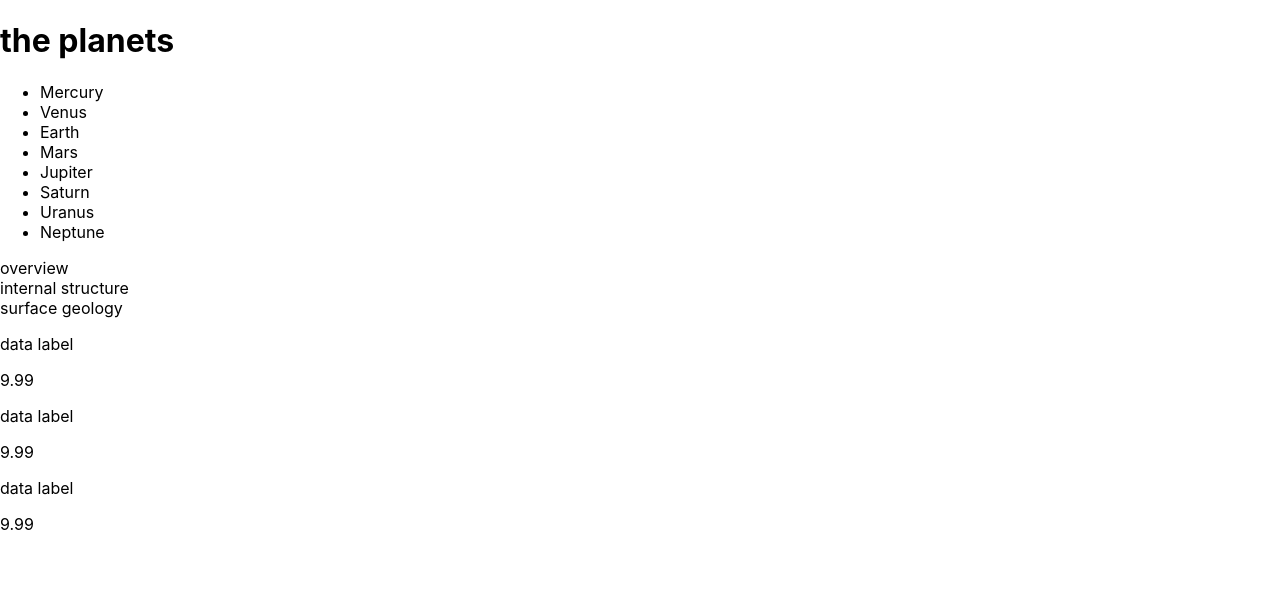
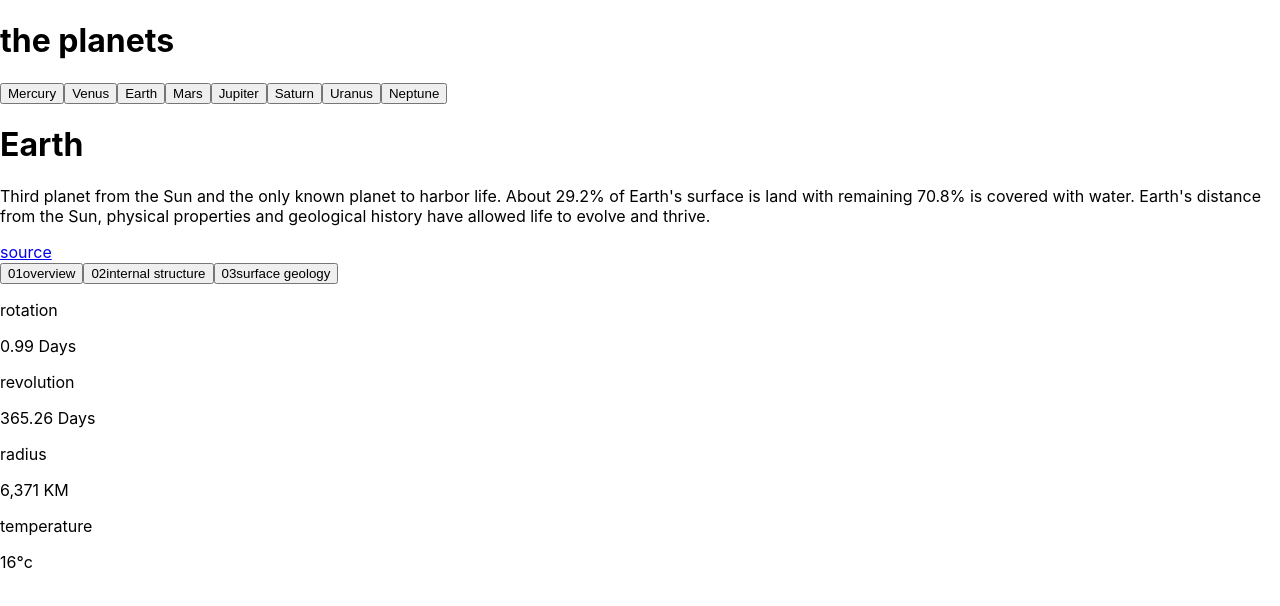
Before and after one commit to anglicus/fem_planet-facts-site, a React (Create React App) app: page / in a window 1280 px wide. Shown: the top 606 px of the page. Built offline with nearby package versions, Linux system fonts and the light colour scheme.

Commit message:
finish basic functionality

```diff
--- a/src/App.js
+++ b/src/App.js
@@ -1,4 +1,6 @@
 // App.js
+import { useState } from "react";
+
 import Planets from "./data/data.json";
 import Header from "./components/Header";
 import Hero from "./components/Hero";
@@ -6,10 +8,18 @@ import Hero from "./components/Hero";
 import "./css/App.css";
 
 function App() {
+  const [currentPlanet, setCurrentPlanet] = useState(2); // start on Earth
+
+  const changePlanet = (index) => {
+    if (index !== currentPlanet) {
+      setCurrentPlanet(index);
+    }
+  };
+
   return (
     <div className="App">
-      <Header planets={Planets} />
-      <Hero planets={Planets} />
+      <Header planets={Planets} changePlanet={changePlanet} />
+      <Hero currentPlanet={Planets[currentPlanet]} />
     </div>
   );
 }
--- a/src/components/DataBox.jsx
+++ b/src/components/DataBox.jsx
@@ -3,8 +3,8 @@
 const DataBox = (props) => {
   return (
     <div className="data-box">
-      <p className="data-box__label">data label</p>
-      <p className="data-box__value">9.99</p>
+      <p className="data-box__label">{props.label}</p>
+      <p className="data-box__value">{props.value}</p>
     </div>
   );
 };
--- a/src/components/Header.jsx
+++ b/src/components/Header.jsx
@@ -1,18 +1,23 @@
 // Header.jsx
 
 const Header = (props) => {
-  const menuItems = props.planets.map((planet) => {
+  const menuItems = props.planets.map((planet, index) => {
     return (
-      <li className="header__menu-item" key={planet.name}>
+      <button
+        className="header__button button button--planet-link"
+        key={planet.name}
+        aria-label={planet.name}
+        onClick={() => props.changePlanet(index)}
+      >
         {planet.name}
-      </li>
+      </button>
     );
   });
 
   return (
     <header className="header">
       <h1 className="header__heading">the planets</h1>
-      <ul className="header__menu-list">{menuItems}</ul>
+      <div className="header__menu-links">{menuItems}</div>
     </header>
   );
 };
--- a/src/components/Hero.jsx
+++ b/src/components/Hero.jsx
@@ -1,16 +1,30 @@
 // Hero.jsx
-import DataBox from "./DataBox";
-import Menu from "./Menu";
+import { useState } from "react";
+
+import PlanetMenu from "./PlanetMenu";
+import PlanetData from "./PlanetData";
+const sections = ["overview", "structure", "geology"];
 
 const Hero = (props) => {
+  const [currentSection, setCurrentSection] = useState(0);
+
+  const changeSection = (index) => {
+    setCurrentSection(index);
+  };
+
   return (
     <main className="hero">
-      <Menu />
-      <div className="hero__data-div">
-        <DataBox />
-        <DataBox />
-        <DataBox />
-      </div>
+      <h1>{props.currentPlanet.name}</h1>
+      <p>{props.currentPlanet[sections[currentSection]].content}</p>
+      <a
+        href={props.currentPlanet[sections[currentSection]].source}
+        rel="noreferrer"
+        target="_blank"
+      >
+        source
+      </a>
+      <PlanetMenu changeSection={changeSection} />
+      <PlanetData currentPlanet={props.currentPlanet} />
     </main>
   );
 };
--- a/src/components/Menu.jsx
+++ /dev/null
@@ -1,13 +0,0 @@
-// Menu.jsx
-
-const Menu = (props) => {
-  return (
-    <div className="menu">
-      <div className="menu__overview">overview</div>
-      <div className="menu__internal">internal structure</div>
-      <div className="menu__surface">surface geology</div>
-    </div>
-  );
-};
-
-export default Menu;
--- /dev/null
+++ b/src/components/PlanetData.jsx
@@ -0,0 +1,20 @@
+// PlanetData.jsx
+
+import DataBox from "./DataBox";
+const dataLabels = ["rotation", "revolution", "radius", "temperature"];
+
+const PlanetData = (props) => {
+  const dataBoxes = dataLabels.map((label) => {
+    return (
+      <DataBox
+        label={label}
+        value={props.currentPlanet[label]}
+        key={props.currentPlanet.name + label}
+      />
+    );
+  });
+
+  return <div className="hero__planet-data planet-data">{dataBoxes}</div>;
+};
+
+export default PlanetData;
--- /dev/null
+++ b/src/components/PlanetMenu.jsx
@@ -0,0 +1,28 @@
+// Menu.jsx
+
+const PlanetMenu = (props) => {
+  return (
+    <div className="hero__menu menu">
+      <button
+        className="menu__button button button--menu"
+        onClick={() => props.changeSection(0)}
+      >
+        <span className="menu__button-number">01</span>overview
+      </button>
+      <button
+        className="menu__button button button--menu"
+        onClick={() => props.changeSection(1)}
+      >
+        <span className="menu__button-number">02</span>internal structure
+      </button>
+      <button
+        className="menu__button button button--menu"
+        onClick={() => props.changeSection(2)}
+      >
+        <span className="menu__button-number">03</span>surface geology
+      </button>
+    </div>
+  );
+};
+
+export default PlanetMenu;
```
